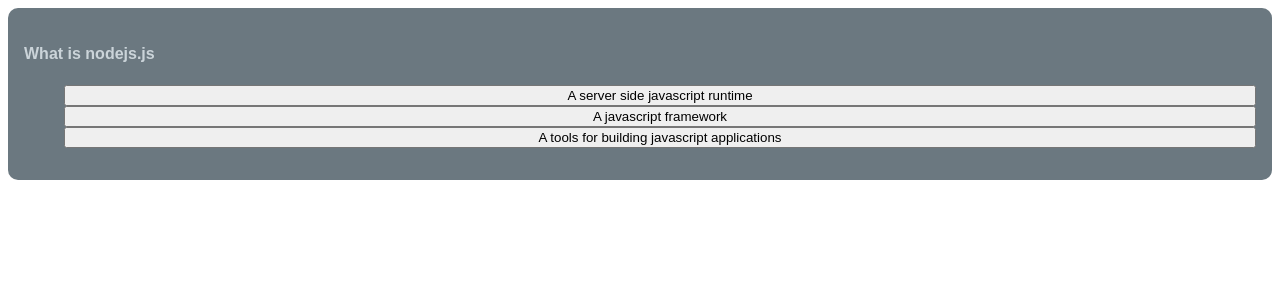
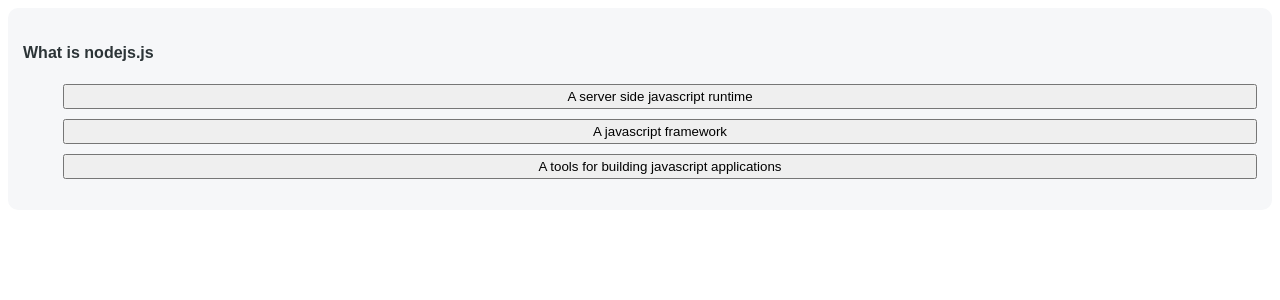
Before and after one commit to AugustinMauroy/nodejs-learn-quiz, a Next.js app in the folder next/: page / in a window 1280 px wide. Shown: the top 300 px of the page. Built offline with nearby package versions, Linux system fonts and the light colour scheme.

Commit message:
feat(quiz): improve the style

```diff
--- a/next/components/quiz/index.module.css
+++ b/next/components/quiz/index.module.css
@@ -1,12 +1,15 @@
 .quiz{
-    background-color: var(--black7);
+    background-color: var(--black1);
     border-radius: 10px;
-    color: var(--black4);
-    padding: 1rem;
+    color: var(--black9);
+    padding: 15px;
 }
 .answers{
-    background-color: var(--black7);
-    color: var(--black4);
+    background: none;
     display: flex;
     flex-direction: column;
+    gap: 10px;
 }
+.answers > * {
+    padding: 3px;
+}
```
